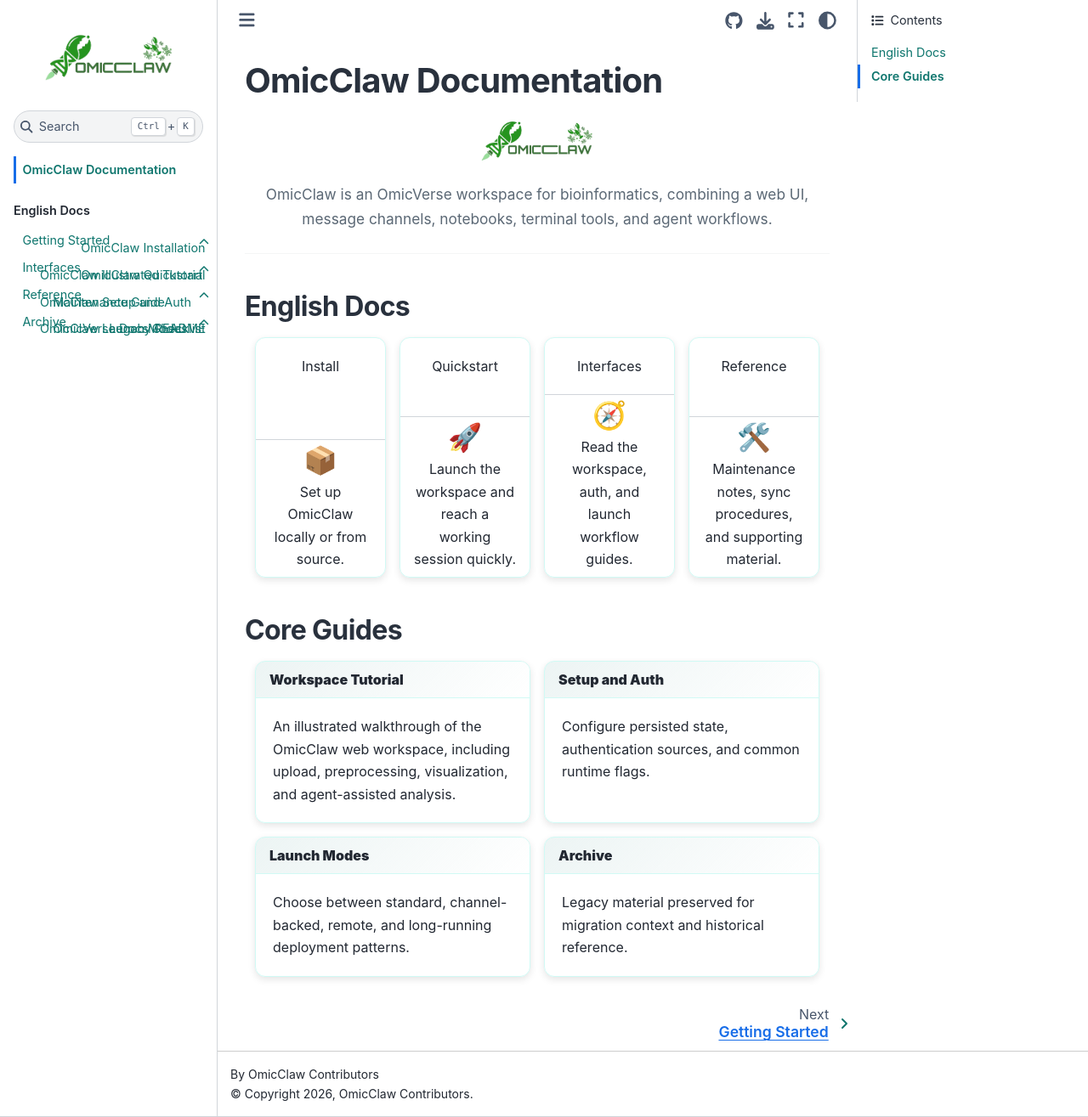
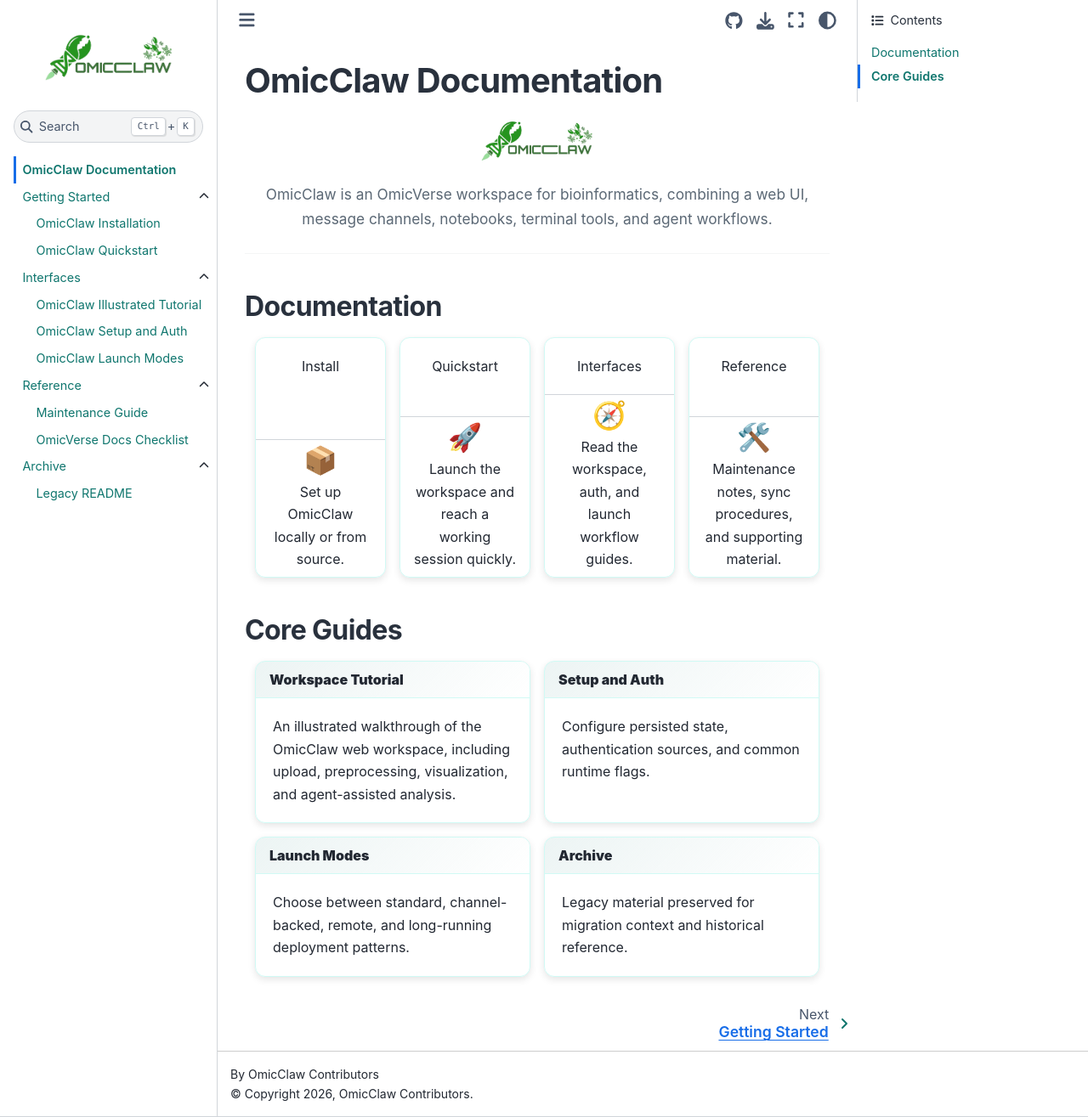
Before and after one commit to Starlitnightly/omicclaw, a Sphinx documentation site: the page built from docs/source/index.md, in a window 1280 px wide and 1315 px high. Shown: the whole window at 85% size. Built offline with Sphinx 7.4.7 and the Sphinx Book theme 1.1.4, drawn with Linux system fonts in a browser that asks for light colours.

Commit message:
Revert to native sidebar layout

````diff
--- a/docs/source/_conf_common.py
+++ b/docs/source/_conf_common.py
@@ -49,7 +49,6 @@
             "html_title": html_title,
             "html_static_path": ["_static"],
             "html_css_files": ["custom.css"],
-            "html_js_files": ["sidebar-toggle.js"],
             "html_theme_options": {
                 "repository_url": "https://github.com/Starlitnightly/omicclaw",
                 "use_repository_button": True,
--- a/docs/source/_static/custom.css
+++ b/docs/source/_static/custom.css
@@ -69,54 +69,6 @@
 html[data-theme="dark"] .navbar-brand img,
 html[data-theme="dark"] .logo img {
     background-color: transparent !important;
-}
-
-/* ===== Sidebar Toggle ===== */
-.bd-sidenav li.has-children {
-    position: relative;
-}
-
-.bd-sidenav li.has-children > a {
-    padding-right: 2rem;
-}
-
-.bd-sidenav li.has-children > details {
-    position: absolute;
-    top: 0.15rem;
-    right: 0;
-    margin: 0;
-}
-
-.bd-sidenav li.has-children > details > summary {
-    list-style: none;
-    cursor: pointer;
-    padding: 0.2rem 0.35rem;
-    border-radius: 6px;
-    color: var(--primary);
-    line-height: 1;
-}
-
-.bd-sidenav li.has-children > details > summary::-webkit-details-marker {
-    display: none;
-}
-
-.bd-sidenav li.has-children > details > summary:hover {
-    background: rgba(15, 118, 110, 0.08);
-}
-
-.bd-sidenav li.has-children > details .toctree-toggle {
-    display: inline-flex;
-    align-items: center;
-    justify-content: center;
-    transition: transform 0.18s ease;
-}
-
-.bd-sidenav li.has-children > details:not([open]) .toctree-toggle {
-    transform: rotate(-90deg);
-}
-
-.bd-sidenav li.has-children > ul[hidden] {
-    display: none !important;
 }
 
 /* ===== 代码块 ===== */
--- a/docs/source/index.md
+++ b/docs/source/index.md
@@ -10,7 +10,7 @@
 
 ---
 
-## English Docs
+## Documentation
 
 ::::{grid} 2 2 4 4
 :gutter: 3
@@ -119,7 +119,6 @@
 ```{toctree}
 :hidden:
 :maxdepth: 2
-:caption: English Docs
 
 en/getting-started/index
 en/interfaces/index
````
